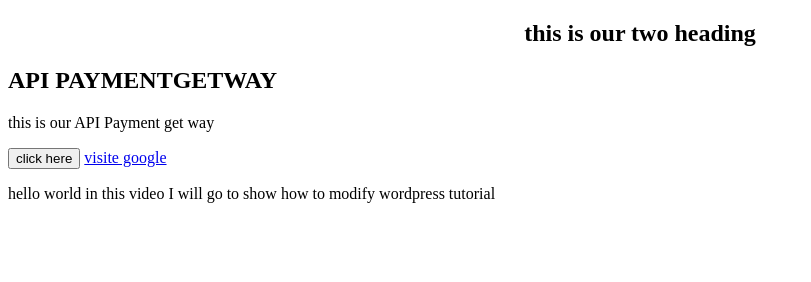
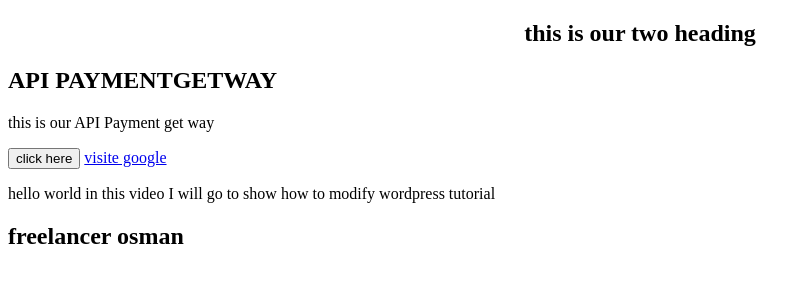
Before and after one commit to osmangoni1/website, a plain HTML site: page index.html in a window 1280 px wide. Shown: the whole page, without its empty margins (0-811 px from the left). Drawn offline with Linux system fonts and the light colour scheme.

Commit message:
Update index.html

```diff
--- a/index.html
+++ b/index.html
@@ -14,6 +14,11 @@
         <button>click here</button>
         <a href="www.google.com">visite google</a>
         <p>hello world in this video I will go to show how to modify wordpress tutorial</p>
+        <section>
+            <div class="half">
+                <h2>freelancer osman</h2>
+            </div>
+        </section>
     </div>
 </body>
 </html>
```
